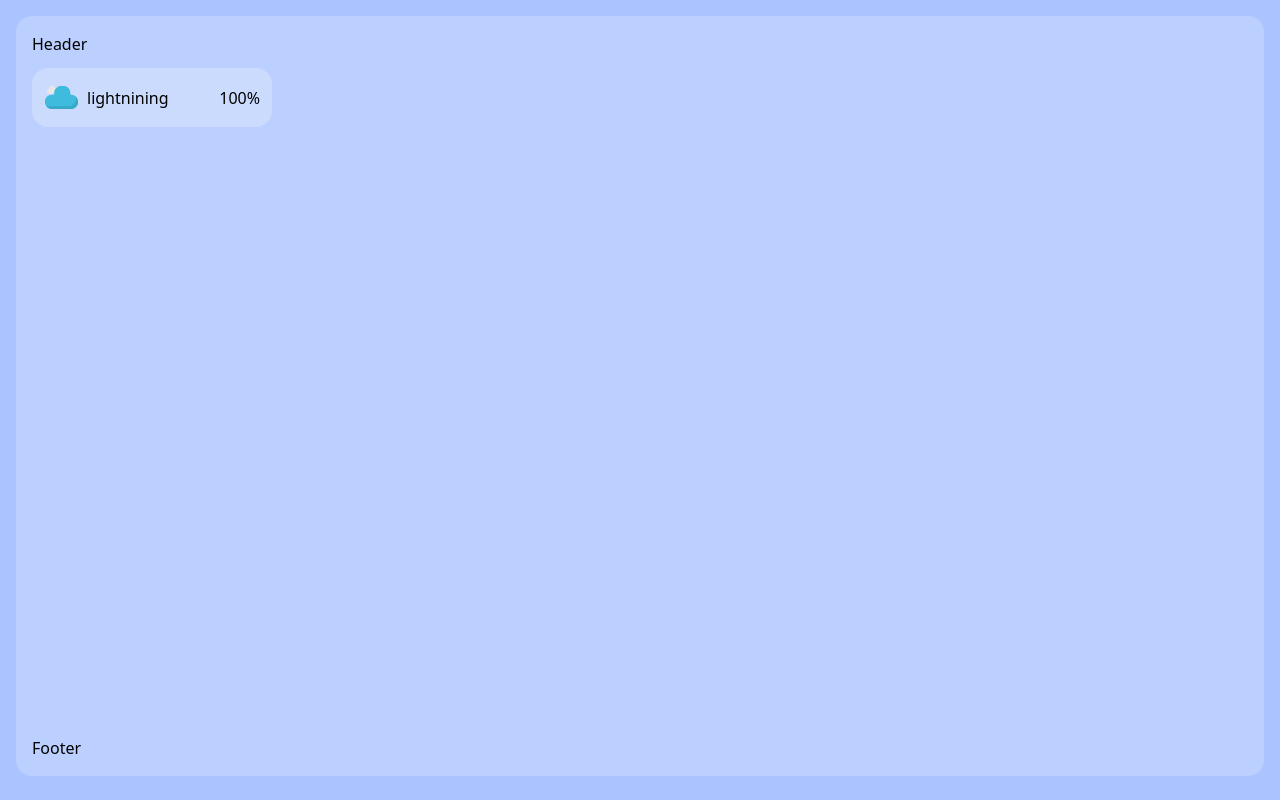
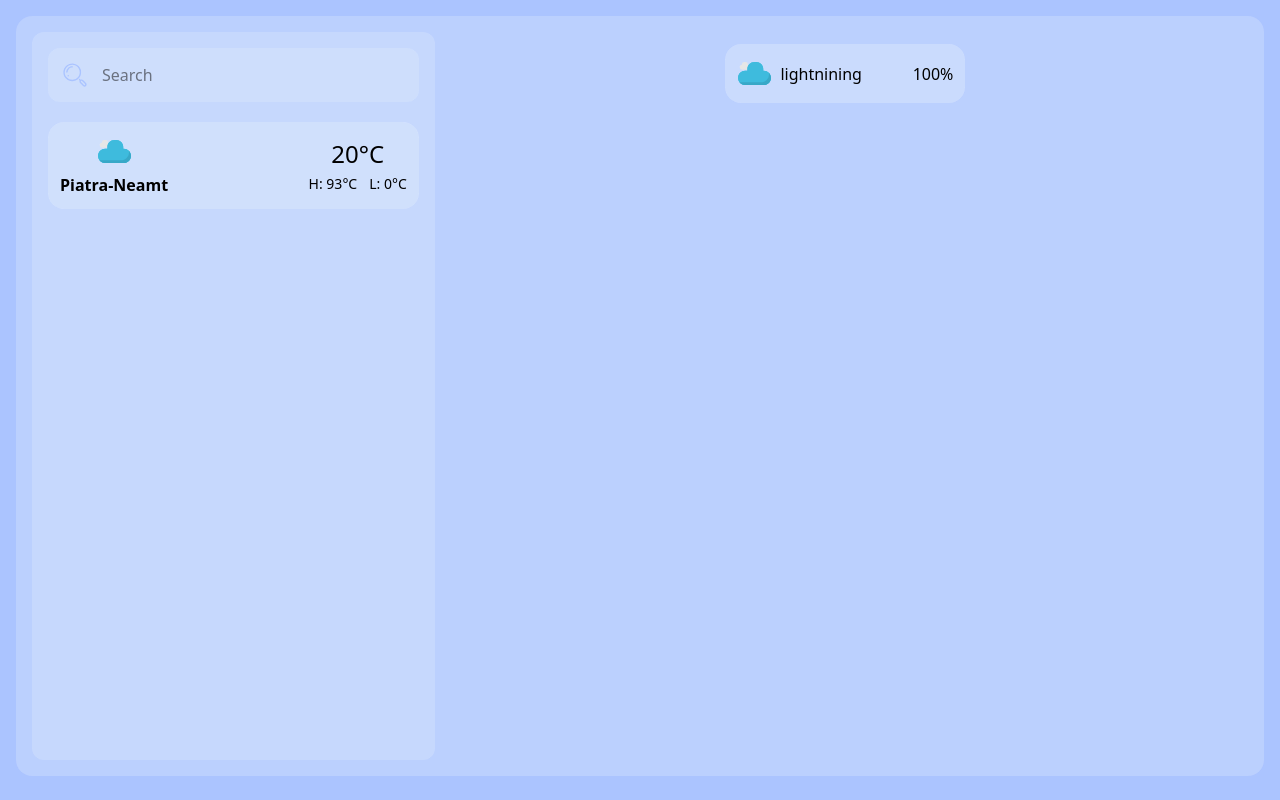
Before and after one commit to rsh1337/weather-app, a Next.js app: page / in a window 1280 px wide. Built offline with nearby package versions, Linux system fonts and the light colour scheme.

Commit message:
Create city card

```diff
--- a/src/components/Layout.js
+++ b/src/components/Layout.js
@@ -1,18 +1,15 @@
+import Sidebar from "@/components/Sidebar";
+
 export default function Layout({ children }) {
 	return (
 		<div className="bg-[#ABC4FF] min-h-[100vh] p-4">
 			<div
 				className={
-					'flex h-[95vh] flex-col backdrop-opacity-5 bg-[#E2EAFC]/30 p-4 rounded-2xl'
+					'flex h-[95vh] flex-row gap-2 backdrop-opacity-5 bg-[#E2EAFC]/30 p-4 rounded-2xl'
 				}
 			>
-				<div>
-					<h1>Header</h1>
-				</div>
-				<div className={'my-3'}>{children}</div>
-				<div className="mt-auto">
-					<h1>Footer</h1>
-				</div>
+					<Sidebar/>
+					<div className={'my-3 basis-2/3'}>{children}</div>
 			</div>
 		</div>
 	);
--- /dev/null
+++ b/src/components/Sidebar.js
@@ -0,0 +1,16 @@
+import Image from "next/image";
+import CityCard from "@/components/UI/CityCard";
+
+export default function Sidebar(){
+    return(
+        <div className={"basis-1/3 backdrop-opacity-5 bg-[#E2EAFC]/30 rounded-xl p-4"}>
+            <div className={"flex items-center flex-row gap-3 backdrop-opacity-5 bg-[#E2EAFC]/30 p-3 rounded-xl"}>
+                <Image src={"/Icons/search.svg"} alt={"Search Icon"} width={30} height={30}/>
+                <h1 className={"font-thin text-gray-500"}>Search</h1>
+            </div>
+            <div className={"mt-5"}>
+                <CityCard icon={"cloudy.svg"} cityName={"Piatra-Neamt"} temp={"20°C"} highTemp={"93°C"} lowTemp={"0°C"}/>
+            </div>
+        </div>
+    )
+}
--- /dev/null
+++ b/src/components/UI/CityCard.js
@@ -0,0 +1,28 @@
+import Image from 'next/image';
+
+export default function CityCard({ cityName, icon, temp, lowTemp, highTemp }) {
+	return (
+		<div
+			className={
+				'flex flex-row items-center justify-between backdrop-opacity-50 bg-[#E2EAFC]/30 p-3 rounded-2xl'
+			}
+		>
+			<div className={'flex flex-col items-center gap-1'}>
+				<Image
+					src={`/weather-icons/${icon}`}
+					alt={'Icon'}
+					width={35}
+					height={35}
+				/>
+				<h1 className={'font-semibold'}>{cityName}</h1>
+			</div>
+			<div className={'flex flex-col items-center gap-1'}>
+				<h1 className={'text-2xl font-light'}>{temp}</h1>
+				<div className={'flex flex-row gap-3 text-sm font-thin'}>
+					<h1>H: {highTemp}</h1>
+					<h1>L: {lowTemp}</h1>
+				</div>
+			</div>
+		</div>
+	);
+}
--- a/src/pages/_document.js
+++ b/src/pages/_document.js
@@ -4,6 +4,7 @@ export default function Document() {
 	return (
 		<Html lang="en">
 			<Head>
+				<link rel="shortcut icon" href="/weather-icons/moon.svg" />
 				<link
 					rel="apple-touch-icon"
 					href="/assets/apple-icon-180.png"
--- a/src/pages/index.js
+++ b/src/pages/index.js
@@ -3,8 +3,10 @@ import InfoCard from "@/components/UI/InfoCard";
 
 export default function Index(){
   return(
-      <div>
-          <InfoCard label={"100%"} icon={"cloudy.svg"} label2={"lightnining"} />
+      <div className={"flex"}>
+          <div className={"flex w-full justify-center"}>
+              <InfoCard label={"100%"} icon={"cloudy.svg"} label2={"lightnining"} />
+          </div>
       </div>
   )
 }
```
Also changed, not shown: public/Icons/search.svg (added), public/manifest.json, src/components/Header.js (deleted).
